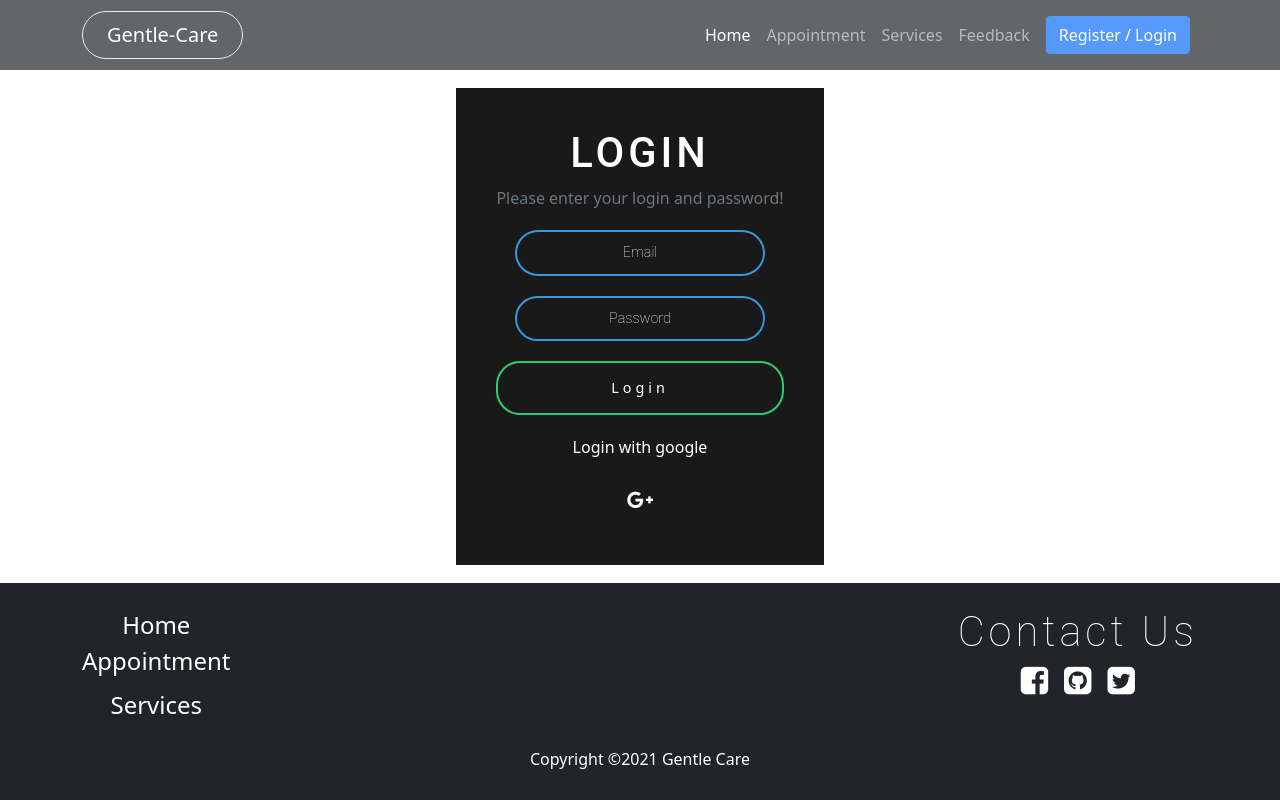
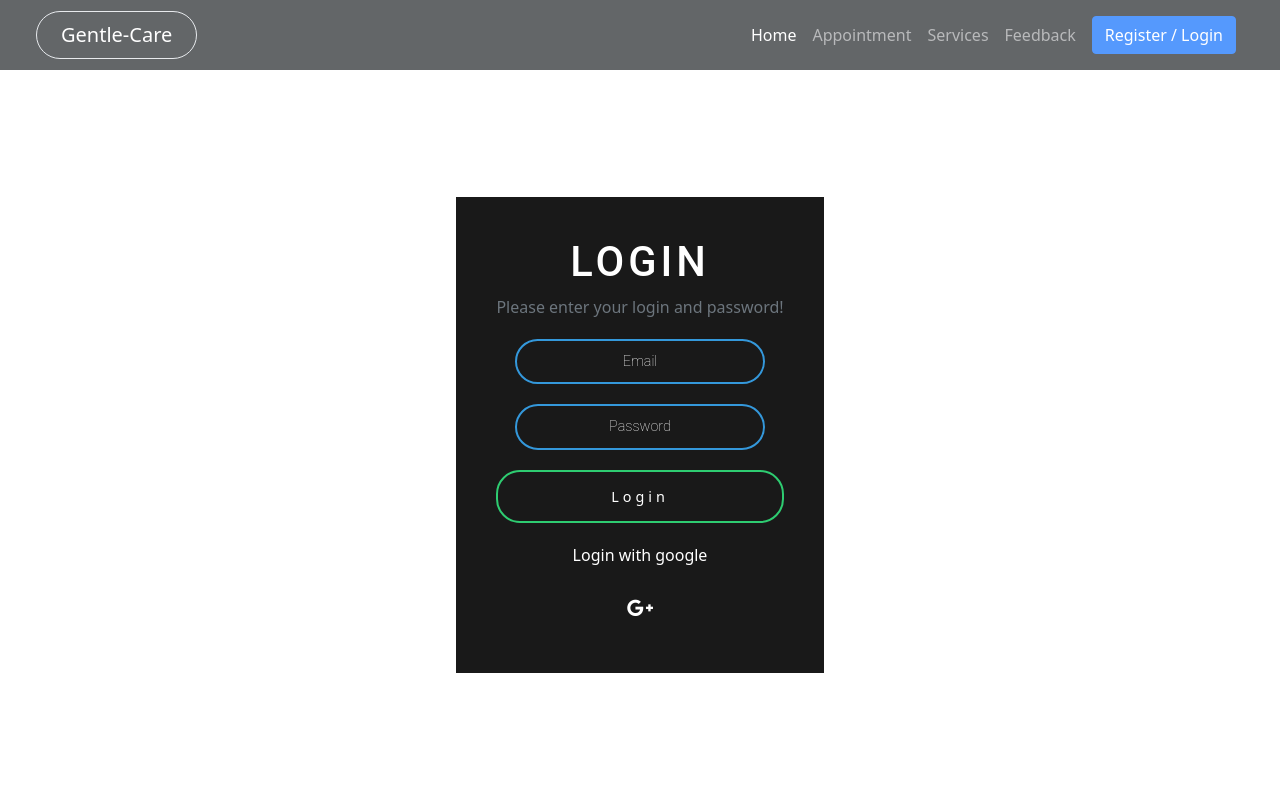
Before and after one commit to Zahin52/Gentle-care-healt-care, a React (Create React App) app: page /login in a window 1280 px wide. Shown: the top 800 px of the page. Built offline with nearby package versions, Linux system fonts and the light colour scheme; no server answers.

Commit message:
spelling and design edited

```diff
--- a/src/components/Header/Header.js
+++ b/src/components/Header/Header.js
@@ -11,9 +11,9 @@ export default function Header() {
          className="navbar sticky-top navbar-expand-lg navbar-dark bg-dark "
          style={{ opacity: '.7' }}
       >
-         <div className="container">
+         <div className="container-fluid mx-1 mx-md-4">
             <NavHashLink
-               className="navbar-brand border rounded-pill px-4 py-2"
+               className="navbar-brand border rounded-pill px-4  py-2"
                to="/"
             >
                Gentle-Care
--- a/src/components/Home/Home.js
+++ b/src/components/Home/Home.js
@@ -23,12 +23,12 @@ export default function Home() {
    return (
       <div>
          <div className="banner ">
-            <div className="heading d-flex justify-content-center align-items-center flex-column">
-               <h1 className="text-capitalize text-center">
+            <div className="heading d-flex justify-content-center align-items-center flex-column ">
+               <h1 className="text-capitalize text-center fw-bold">
                   Welcome to the Gentle Care
                </h1>
-               <p className="text-capitalize text-center">
-                  Your Health care develompemt home
+               <p className="text-capitalize text-center fw-bold">
+                  Your Health care development home
                </p>
             </div>
          </div>
--- a/src/components/Home/sectionContainer/selctionContainer.js
+++ b/src/components/Home/sectionContainer/selctionContainer.js
@@ -9,8 +9,8 @@ export default function selctionContainer({ sectionTitle, data, cardType }) {
          <div>
             <div className="container">
                <h1
-                  style={{ 'background-color': '#fc6c85' }}
-                  className="title fw-bold text-capitalize mt-5 mb-4 text-center rounded-pill text-white py-2 opacity-75"
+
+                  className="title fw-bold text-capitalize mt-5 mb-4 text-center rounded-pill text-secondary py-2 opacity-75"
                >
                   {sectionTitle}
                </h1>
@@ -30,8 +30,8 @@ export default function selctionContainer({ sectionTitle, data, cardType }) {
          <div>
             <div className="container">
                <h1
-                  style={{ 'background-color': '#fc6c85' }}
-                  className="title fw-bold text-capitalize mt-5 mb-4 text-center rounded-pill text-white py-2 opacity-75"
+
+                  className="title fw-bold text-capitalize mt-5 mb-4 text-center rounded-pill text-secondary py-2 opacity-75"
                >
                   {sectionTitle}
                </h1>
@@ -51,8 +51,8 @@ export default function selctionContainer({ sectionTitle, data, cardType }) {
          <div>
             <div className="container">
                <h1
-                  style={{ 'background-color': '#fc6c85' }}
-                  className="title fw-bold text-capitalize mt-5 mb-4 text-center rounded-pill text-white py-2 opacity-75"
+
+                  className="title fw-bold text-capitalize mt-5 mb-4 text-center rounded-pill text-secondary py-2 opacity-75"
                >
                   {sectionTitle}
                </h1>
--- a/src/components/login/Login.js
+++ b/src/components/login/Login.js
@@ -31,8 +31,11 @@ export default function Login() {
       console.log({ email, pass })
    }
    return (
-      <div className=" mx-auto">
-         <div className="d-flex justify-content-center">
+      <div
+         className=" mx-auto d-flex justify-content-center align-items-center"
+         style={{ minHeight: 'calc(100vh - 70px)' }}
+      >
+         <div className="d-flex justify-content-center align-items-center">
             <div className=" d-flex justify-content-center ">
                <div className="card w-100">
                   <form className="box w-100">
```
